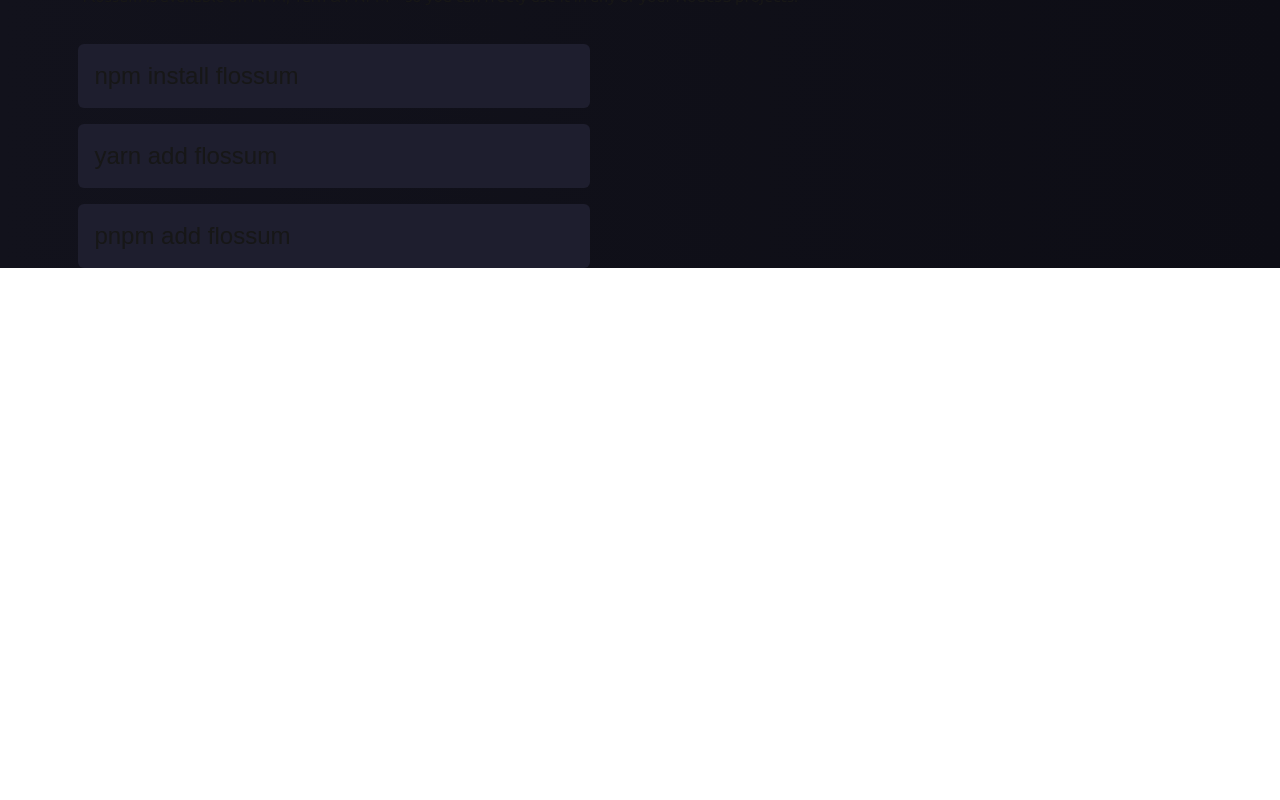
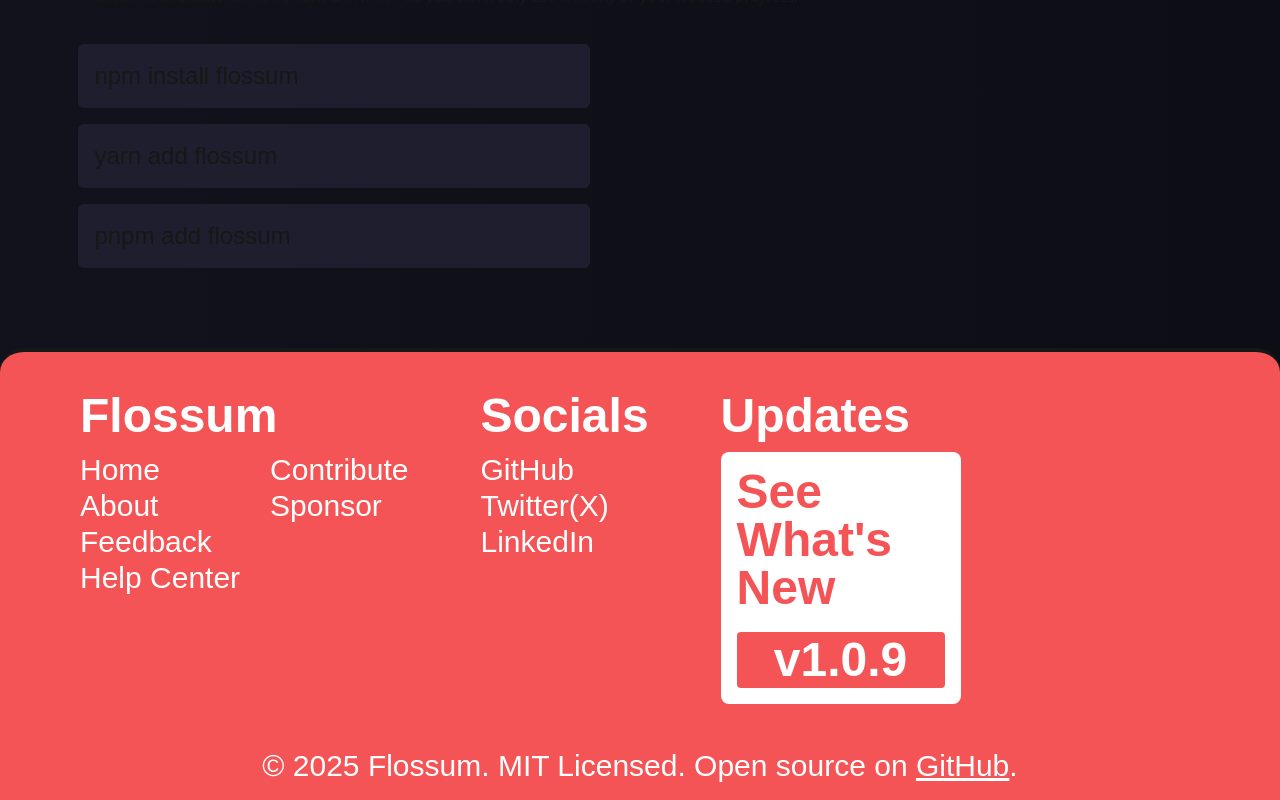
Before and after one commit to pushkarsinghh/flossum-website, a Next.js app: page / in a window 1280 px wide. Shown: the part 928-1728 px from the top of the page. Before the commit the page ends 1212 px from the top, so only its background shows below. Built offline with nearby package versions, Linux system fonts and the light colour scheme.

Commit message:
Added Footer and updated README

```diff
--- a/app/page.tsx
+++ b/app/page.tsx
@@ -1,7 +1,7 @@
 import Hero from "@/components/hero";
 import Navbar from "@/components/navbar";
 import Products from "@/components/platforms";
-// import { VirtualTerminal } from "@/components/VirtualTerminal";
+import Footer from "@/components/footer";
 
 export default function Home() {
   return (
@@ -9,8 +9,7 @@
       <Navbar />
       <Hero />
       <Products />
-      {/* <VirtualTerminal /> */}
-
+      <Footer />
     </div>
   );
 }
--- a/components/VirtualTerminal.tsx
+++ /dev/null
@@ -1,57 +0,0 @@
-"use client";
-
-import React, { useState, useRef, useEffect } from "react";
-import { parseCommandAndRun } from "@/utils/commandParser";
-
-export const VirtualTerminal: React.FC = () => {
-  const [input, setInput] = useState("");
-  const [history, setHistory] = useState<string[]>([]);
-  const [liveLine, setLiveLine] = useState<string | null>(null);
-  const terminalRef = useRef<HTMLDivElement>(null);
-
-
-  useEffect(() => {
-    terminalRef.current?.scrollTo(0, terminalRef.current.scrollHeight);
-  }, [history]);
-
-  const handleSubmit = async (e: React.FormEvent) => {
-    e.preventDefault();
-    const trimmed = input.trim();
-    if (!trimmed) return;
-
-    setHistory((prev) => [...prev, `@flossum.io ➜ ${trimmed}`]);
-    setInput("");
-    setLiveLine(""); // Start live output line
-
-    await parseCommandAndRun(trimmed, setLiveLine);
-
-    setHistory((prev) => [...prev, liveLine ?? ""]);
-    setLiveLine(null);
-  };
-
-  return (
-    <div className="bg-[#1e1e1e] text-white font-mono rounded-lg shadow-lg p-4 w-full max-w-3xl h-[400px] overflow-y-auto" ref={terminalRef}>
-      <div className="space-y-1">
-        {history.map((line, idx) => (
-          <div key={idx} className="whitespace-pre-wrap">{line}</div>
-        ))}
-        {history.map((line, idx) => (
-          <div key={idx} className="whitespace-pre-wrap">{line}</div>
-        ))}
-        {liveLine !== null && (
-          <div className="whitespace-pre-wrap">{liveLine}</div>
-        )}
-        <form onSubmit={handleSubmit}>
-          <span className="text-purple-400">@flossum.io</span>{" "}
-          <span className="text-gray-400">➜</span>{" "}
-          <input
-            className="bg-transparent outline-none text-white w-full"
-            autoFocus
-            value={input}
-            onChange={(e) => setInput(e.target.value)}
-          />
-        </form>
-      </div>
-    </div>
-  );
-};
--- /dev/null
+++ b/components/footer.tsx
@@ -0,0 +1,47 @@
+export default function Footer() {
+    return <div className="bg-[#f45455] mt-20 border-t-4 border-b-0 rounded-5xl rounded-b-none rounded-tl-3xl rounded-tr-3xl">
+        <div className="p-5 flex justify-start items-start gap-10 flex-wrap pl-20 pr-30 pt-10">
+            <div className="text-white">
+                <h1 className="text-5xl flex items-center gap-2" style={{ fontFamily: '"Bahnschrift Condensed", "Bahnschrift", "Agency FB", Arial, sans-serif', fontWeight: 'bold' }}>
+                    Flossum
+                </h1>
+                <div className="flex gap-10 mt-3 mr-8">
+                    <ul className="cursor-pointer text-3xl" style={{ fontFamily: '"Bahnschrift Condensed", "Bahnschrift", "Agency FB", Arial, sans-serif' }}>
+                        <li>Home</li>
+                        <li>About</li>
+                        <li>Feedback</li>
+                        <li>Help Center</li>
+                    </ul>
+                    <ul className="cursor-pointer text-3xl ml-[-10px]" style={{ fontFamily: '"Bahnschrift Condensed", "Bahnschrift", "Agency FB", Arial, sans-serif' }}>
+                        <li>Contribute</li>
+                        <li>Sponsor</li>
+                    </ul>
+                </div>
+            </div>
+            <div className="text-white mr-8">
+                <h1 className="text-5xl flex items-center gap-2" style={{ fontFamily: '"Bahnschrift Condensed", "Bahnschrift", "Agency FB", Arial, sans-serif', fontWeight: 'bold' }}>
+                    Socials
+                </h1>
+                <ul className="cursor-pointer text-3xl mt-3" style={{ fontFamily: '"Bahnschrift Condensed", "Bahnschrift", "Agency FB", Arial, sans-serif' }}>
+                    <li>GitHub</li>
+                    <li>Twitter(X)</li>
+                    <li>LinkedIn</li>
+                </ul>
+            </div>
+            <div>
+                <h1 className="text-5xl text-white flex items-center gap-2" style={{ fontFamily: '"Bahnschrift Condensed", "Bahnschrift", "Agency FB", Arial, sans-serif', fontWeight: 'bold' }}>
+                    Updates
+                </h1>
+                <div className="bg-white p-2 rounded-lg w-60 mt-3 flex flex-col gap-1 text-[#f45455] hover:scale-101 transition-transform duration-200">
+                    <p className="text-5xl p-2 font-semibold font-stretch-condensed" style={{ fontFamily: '"Bahnschrift Condensed", "Bahnschrift", "Agency FB", Arial, sans-serif' }}>See What&apos;s New</p>
+                    <p className="bg-[#f45455] rounded text-white flex justify-center font-semibold cursor-pointer p-1 m-2 hover:scale-97 transition-transform duration-200 text-5xl" style={{ fontFamily: '"Bahnschrift Condensed", "Bahnschrift", "Agency FB", Arial, sans-serif' }}>v1.0.9</p>
+                </div>
+            </div>
+        </div>
+        <div className="text-white text-3xl flex justify-center pb-4 mt-6" style={{ fontFamily: '"Bahnschrift Condensed", "Bahnschrift", "Agency FB", Arial, sans-serif' }}>
+            <p>
+                © {new Date().getFullYear()} Flossum. MIT Licensed. Open source on <a href="https://github.com/pushkarsinghh/flossum" className="underline hover:text-gray-200" target="_blank" rel="noopener noreferrer">GitHub</a>.
+            </p>
+        </div>
+    </div>
+}
```
Also changed, not shown: 1 other file (tests, documents, lock files or other folders).
